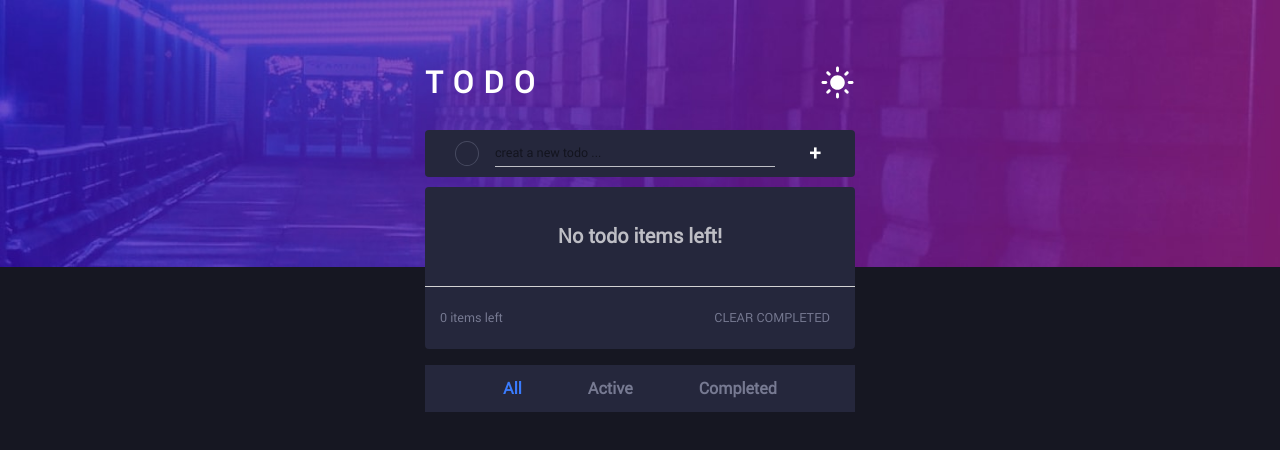
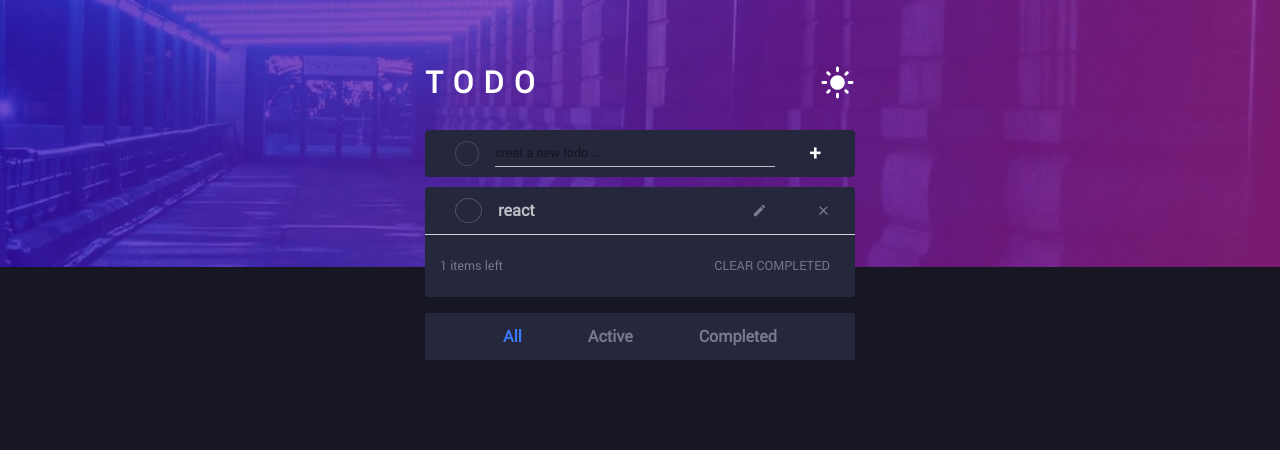
Before and after one commit to sofia-kn/todoList-mui, a React app: page / in a window 1280 px wide. Shown: the top 450 px of the page. Built offline with nearby package versions, Linux system fonts and the light colour scheme; data requests are answered from the project's data file; the HTML template or start-up script is replaced by a standard one.

Commit message:
style ( edit section ) : add icone and margin to them

```diff
--- a/db.json
+++ b/db.json
@@ -1,3 +1,9 @@
 {
-  "todos": []
+  "todos": [
+    {
+      "inputValue": "react",
+      "isCompleted": false,
+      "id": 1
+    }
+  ]
 }
--- a/src/App.jsx
+++ b/src/App.jsx
@@ -10,7 +10,6 @@ import ButtomNavigation from "./components/ButtomNavigation";
 import AddItemList from "./components/AddItemList";
 import axios from "axios";
 import theme from "./theme";
-
 // import { createClient } from "@supabase/supabase-js";
 // const supabase = createClient(
 //   "https://bykqbmhvtkcpytyalgbz.supabase.co",
@@ -27,7 +26,7 @@ function App() {
 
 
 
-  const axiosGet = () => {
+  const axiosGet =async () => {
     axios.get("http://localhost:3031/todos").then((res) => setData(res.data));
 
     // let { data: todoList, error } = await supabase.from("todoList").select("*");
--- a/src/components/AddItemList.jsx
+++ b/src/components/AddItemList.jsx
@@ -1,6 +1,8 @@
 import Button from "@mui/material/Button";
 import Typography from "@mui/material/Typography";
 import FormControl from "@mui/material/FormControl";
+import ClearIcon from '@mui/icons-material/Clear';
+import EditIcon from '@mui/icons-material/Edit';
 import React from "react";
 import axios from "axios";
 // import { createClient } from "@supabase/supabase-js";
@@ -51,6 +53,7 @@ function AddItemList({ data, setData, axiosGet, isCompleted, setIsCompleted, dar
         flexDirection: "row",
         bgcolor: "white",
         width: "100%",
+        // p:'1.2rem 0',
         borderTopLeftRadius: "4px",
         borderTopRightRadius: "4px",
         borderBottom: "1px solid lightgray",
@@ -101,11 +104,19 @@ function AddItemList({ data, setData, axiosGet, isCompleted, setIsCompleted, dar
         )}
       </div>
       <Button
+      color="gray"
+      // sx={{ fontSize: "2rem", flexBasis: "10%" }}
+      >
+       <EditIcon sx={{margin:'1rem 0'}}></EditIcon>
+      </Button>
+      <Button
         color="gray"
-        sx={{ fontSize: "2rem", flexBasis: "20%" }}
+        // sx={{ fontSize: "2rem", flexBasis: "10%" }}
         onClick={deleteHandler}
       >
-        x
+        <ClearIcon
+        sx={{margin:'1rem 0'}}
+        ></ClearIcon>
       </Button>
     </FormControl>
   );
```
